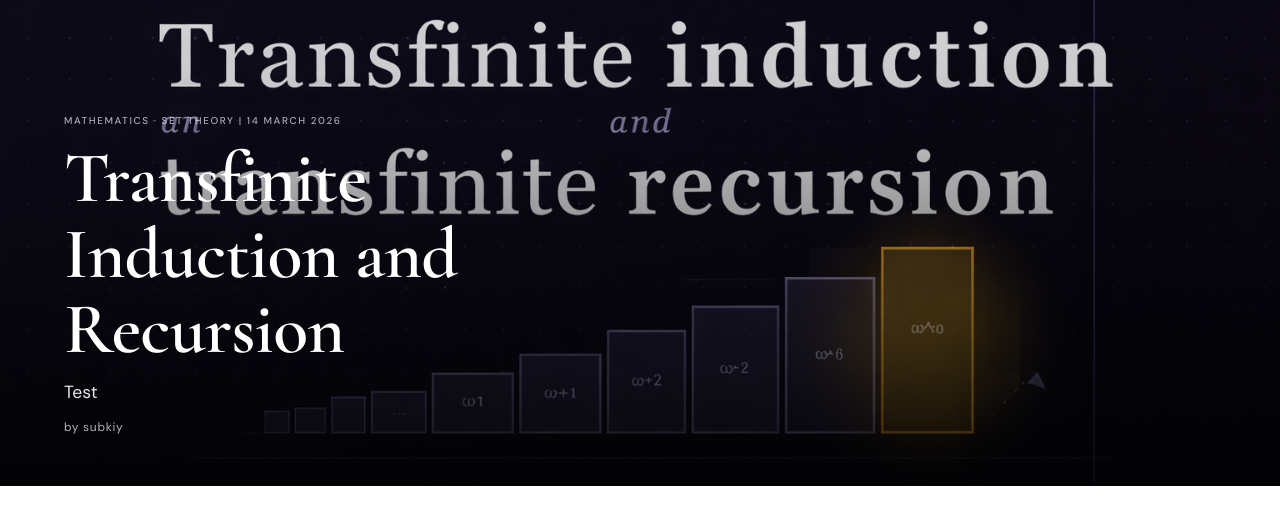
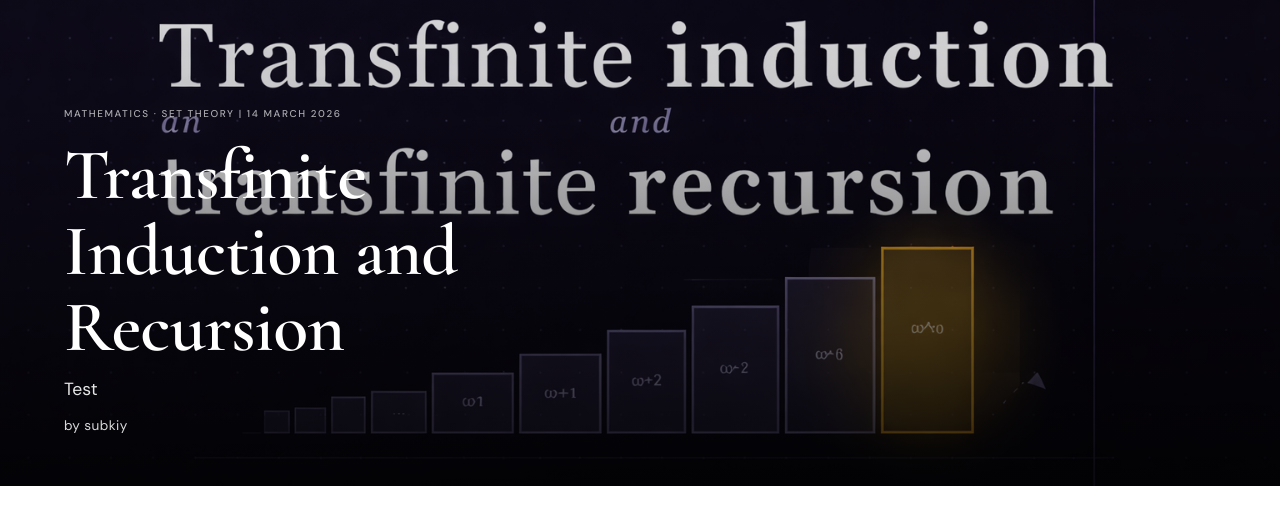
Before and after one commit to subkiy/arete, a Jekyll site: the page built from _articles/2026-03-17-transfinite-induction-and-transfinite-recursion.md, in a window 1280 px wide. Shown: the part 201-724 px from the top of the page. Built offline with Jekyll 4.4.1, drawn with Linux system fonts in a browser that asks for light colours; some web fonts are replaced.

Commit message:
Adjust CSS styles for margin and font properties

```diff
--- a/assets/css/style.css
+++ b/assets/css/style.css
@@ -1555,7 +1555,7 @@
   letter-spacing: 0.16em;
   text-transform: uppercase;
   color: rgba(255,255,255,0.65);
-  margin-bottom: 0.75rem;
+  margin-bottom: 1rem;
 }
 
 .point-title {
@@ -1580,9 +1580,10 @@
 
 .point-byline {
   font-family: 'DM Sans', sans-serif;
-  font-size: 0.75rem;
-  letter-spacing: 0.06em;
-  color: rgba(255,255,255,0.7);
+  font-size: 0.85rem;
+  letter-spacing: 0.03em;
+  color: rgba(255,255,255,0.85);
+  margin-top: 0.5rem;
 }
 
 @media (max-width: 560px) {
```
